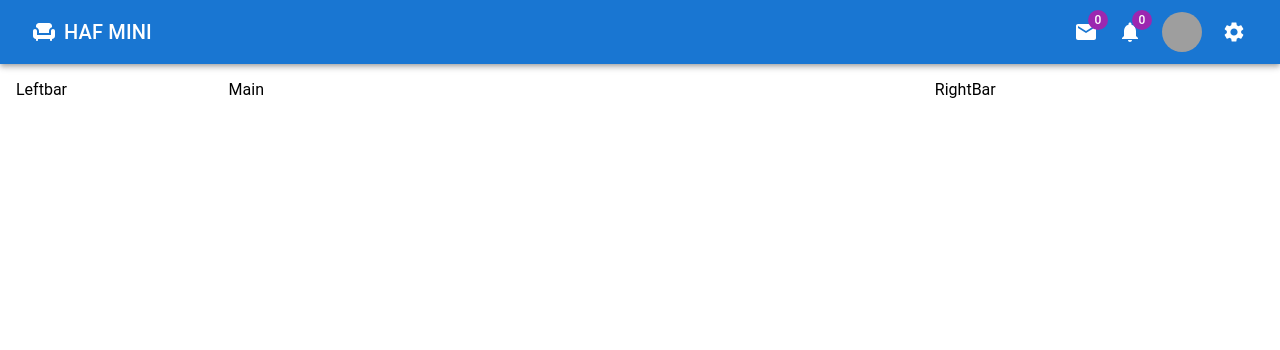
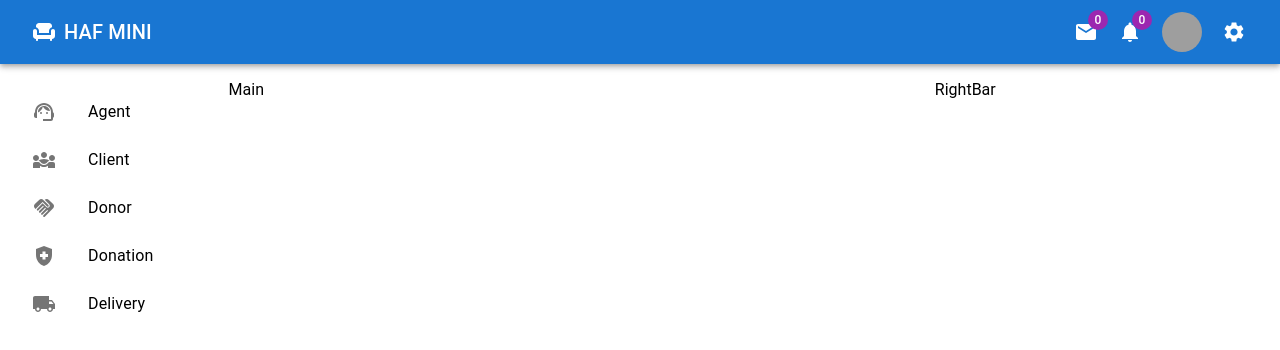
Before and after one commit to RiazCKhan/HAF_mini, a React (Create React App) app in the folder frontend/: page / in a window 1280 px wide. Shown: the top 350 px of the page. Built offline with nearby package versions, Linux system fonts and the light colour scheme; grey boxes are pictures that could not be loaded.

Commit message:
add side nav text with icons

```diff
--- a/frontend/src/components/Leftbar.jsx
+++ b/frontend/src/components/Leftbar.jsx
@@ -1,9 +1,62 @@
-import { Box } from "@mui/material";
+import {
+  Box,
+  List,
+  ListItem,
+  ListItemButton,
+  ListItemIcon,
+  ListItemText,
+} from "@mui/material";
+import SupportAgentIcon from "@mui/icons-material/SupportAgent";
+import Diversity3Icon from "@mui/icons-material/Diversity3";
+import HandshakeIcon from "@mui/icons-material/Handshake";
+import HealthAndSafetyIcon from "@mui/icons-material/HealthAndSafety";
+import LocalShippingIcon from "@mui/icons-material/LocalShipping";
 
 const Leftbar = () => {
   return (
     <Box sx={{ flex: 1, p: 2, display: { xs: "none", sm: "block" } }}>
-      Leftbar
+      <List>
+        <ListItem disablePadding>
+          <ListItemButton>
+            <ListItemIcon>
+              <SupportAgentIcon />
+            </ListItemIcon>
+            <ListItemText primary="Agent" />
+          </ListItemButton>
+        </ListItem>
+        <ListItem disablePadding>
+          <ListItemButton>
+            <ListItemIcon>
+              <Diversity3Icon />
+            </ListItemIcon>
+            <ListItemText primary="Client" />
+          </ListItemButton>
+        </ListItem>
+        <ListItem disablePadding>
+          <ListItemButton>
+            <ListItemIcon>
+              <HandshakeIcon />
+            </ListItemIcon>
+            <ListItemText primary="Donor" />
+          </ListItemButton>
+        </ListItem>
+        <ListItem disablePadding>
+          <ListItemButton>
+            <ListItemIcon>
+              <HealthAndSafetyIcon />
+            </ListItemIcon>
+            <ListItemText primary="Donation" />
+          </ListItemButton>
+        </ListItem>
+        <ListItem disablePadding>
+          <ListItemButton>
+            <ListItemIcon>
+              <LocalShippingIcon />
+            </ListItemIcon>
+            <ListItemText primary="Delivery" />
+          </ListItemButton>
+        </ListItem>
+      </List>
     </Box>
   );
 };
```
